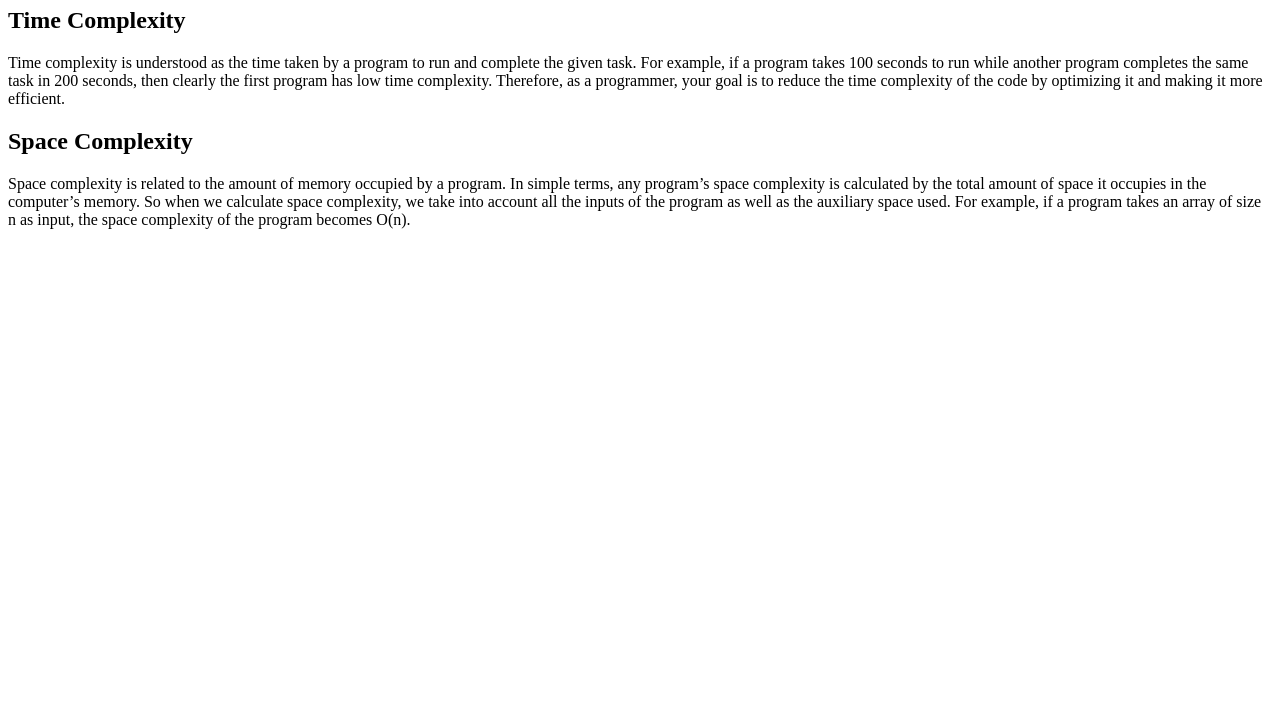
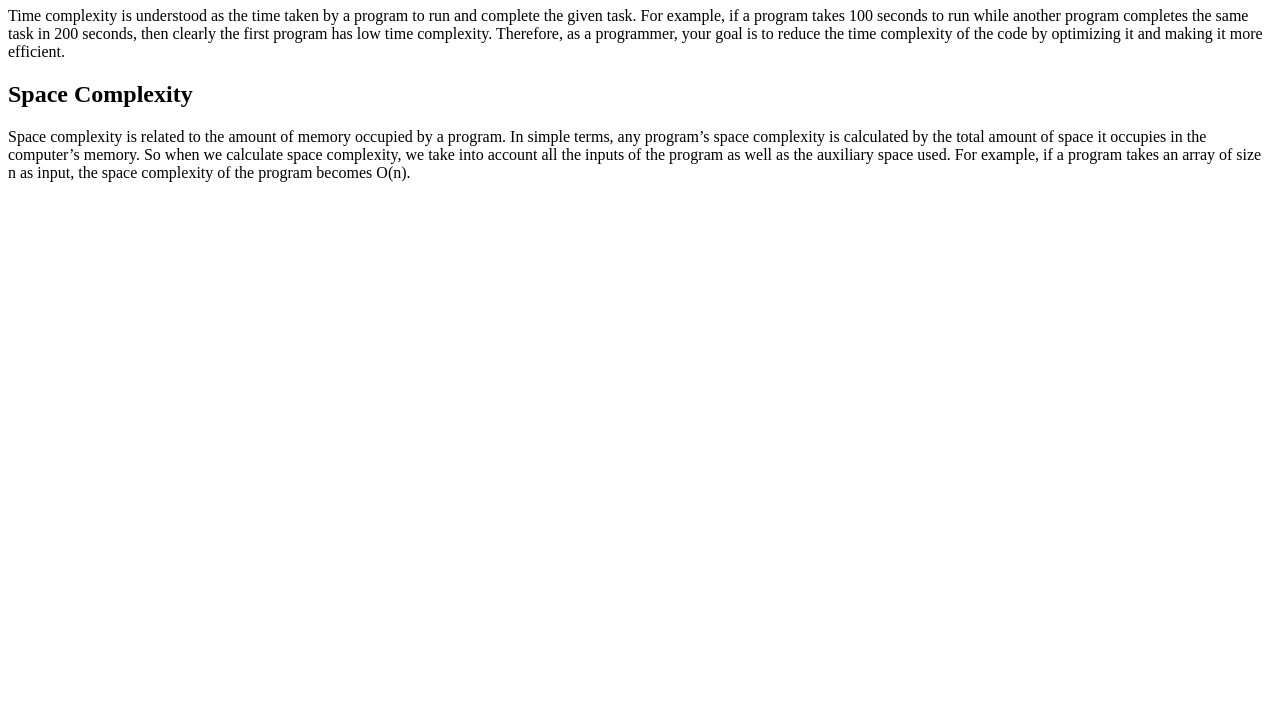
Before and after one commit to acciojob/time-and-space-complexity-Sahil8564, a website: page main.html in a window 1280 px wide. Shown: the part 73-800 px from the top of the page. Drawn offline with Linux system fonts and the light colour scheme.

Commit message:
created a submission

```diff
--- a/main.html
+++ b/main.html
@@ -9,7 +9,6 @@
 <body>
 	<!-- the entire body must be written by student -->
 	<h1>Time and Space Complexity</h1>
-	 <h2>Time Complexity</h2>
 	<p>Time complexity is understood as the time taken by a program to run and complete the given task. For example, if a program takes 100 seconds to run while another program completes the same task in 200 seconds, then clearly the first program has low time complexity. Therefore, as a programmer, your goal is to reduce the time complexity of the code by optimizing it and making it more efficient.</p>
      <h2>Space Complexity</h2>
 	<p> Space complexity is related to the amount of memory occupied by a program. In simple terms, any program’s space complexity is calculated by the total amount of space it occupies in the computer’s memory. So when we calculate space complexity, we take into account all the inputs of the program as well as the auxiliary space used. For example, if a program takes an array of size n as input, the space complexity of the program becomes O(n).</p>
```
